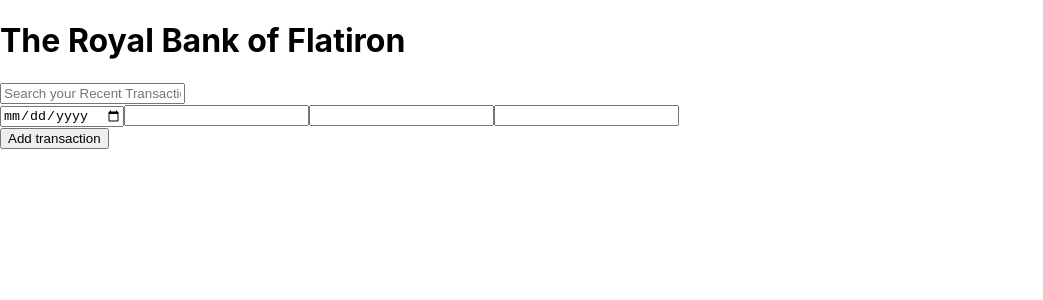
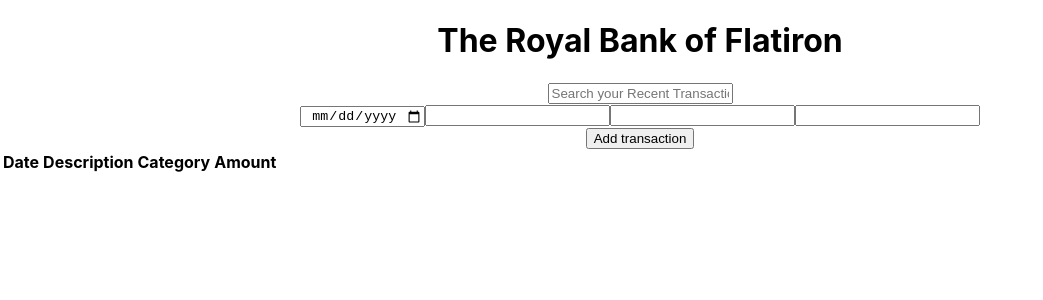
Before and after one commit to kisurizzz/bank-of-flatiron-, a React (Create React App) app: page / in a window 1280 px wide. Shown: the top 300 px of the page, without its empty margins (0-1043 px from the left). Built offline with nearby package versions, Linux system fonts and the light colour scheme.

Commit message:
Add List Component

```diff
--- a/src/App.js
+++ b/src/App.js
@@ -1,6 +1,7 @@
 import logo from './logo.svg';
 import './App.css';
 import FilterContainer from './Components/FilterContainer';
+import React, {useState} from 'react';
 
 
 function App() {
--- a/src/Components/FilterContainer.js
+++ b/src/Components/FilterContainer.js
@@ -1,11 +1,14 @@
 import SearchBar from "./SearchBar";
 import AddTransaction from "./AddTransaction";
+import Transactions from "./Transaction";
+import TransactionTable from "./TransactionTable";
 
 function FilterContainer(){
     return(
         <div>
             <SearchBar/>
             <AddTransaction/>
+            <TransactionTable/>
 
         </div>
     )
--- a/src/Components/SearchBar.js
+++ b/src/Components/SearchBar.js
@@ -1,6 +1,6 @@
 function SearchBar(){
     return (
-        <div className="ui large fluid icon input">
+        <div className="searchbar">
           <input
             type="text"
             placeholder="Search your Recent Transactions"
--- a/src/Components/Transaction.js
+++ b/src/Components/Transaction.js
@@ -0,0 +1,12 @@
+function Transactions(){
+    return(
+        <tr>
+            <td></td>
+            <td></td>
+            <td></td>
+            <td></td>
+        </tr>
+    )
+}
+
+export default Transactions
--- /dev/null
+++ b/src/Components/TransactionTable.js
@@ -0,0 +1,16 @@
+import Transaction from './Transaction';
+
+function TransactionTable(){
+    return(
+        <table>
+            <tr>
+                <th>Date</th>
+                <th>Description</th>
+                <th>Category</th>
+                <th>Amount</th>
+            </tr>
+        </table>
+    )
+}
+
+export default TransactionTable
--- a/src/index.css
+++ b/src/index.css
@@ -11,3 +11,7 @@ code {
   font-family: source-code-pro, Menlo, Monaco, Consolas, 'Courier New',
     monospace;
 }
+* {
+  box-sizing: border-box;
+  text-align: center;
+}
```
